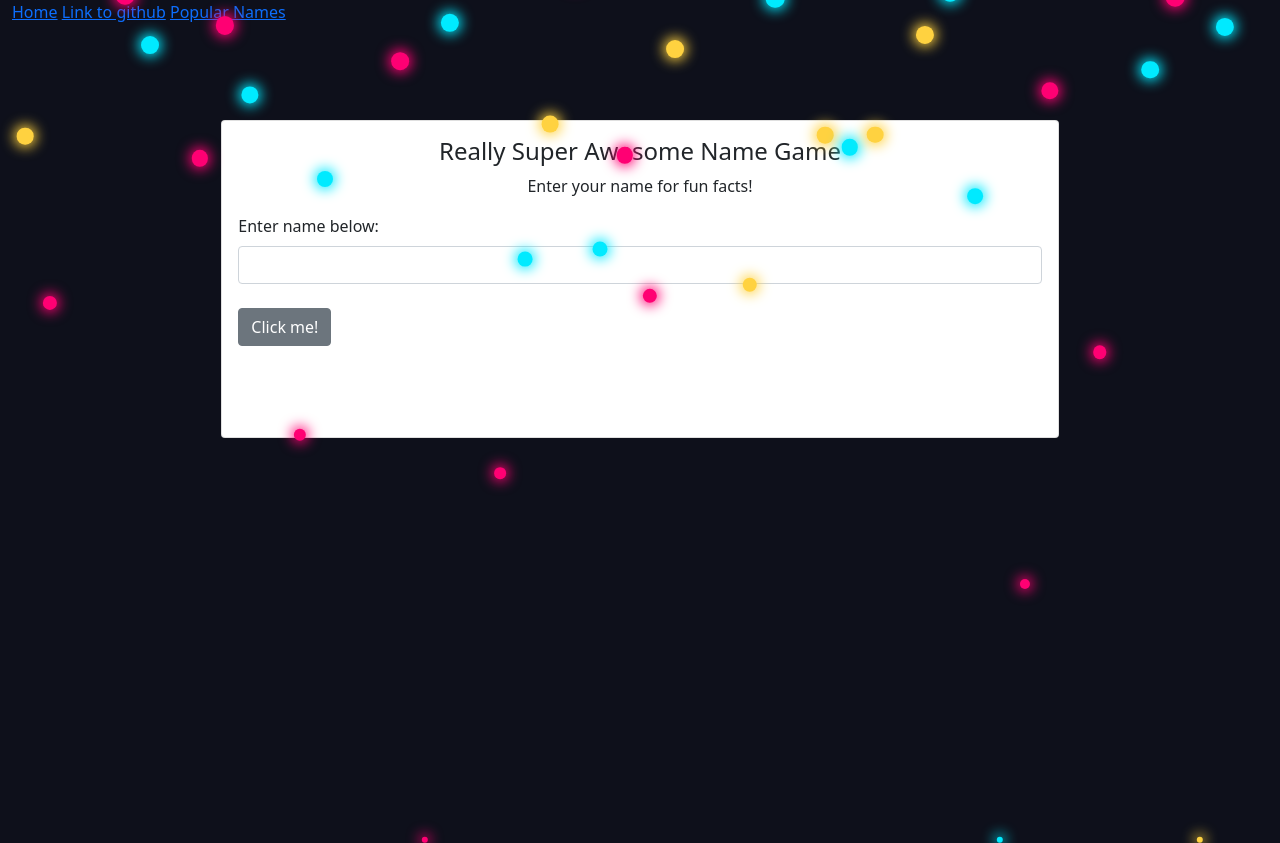
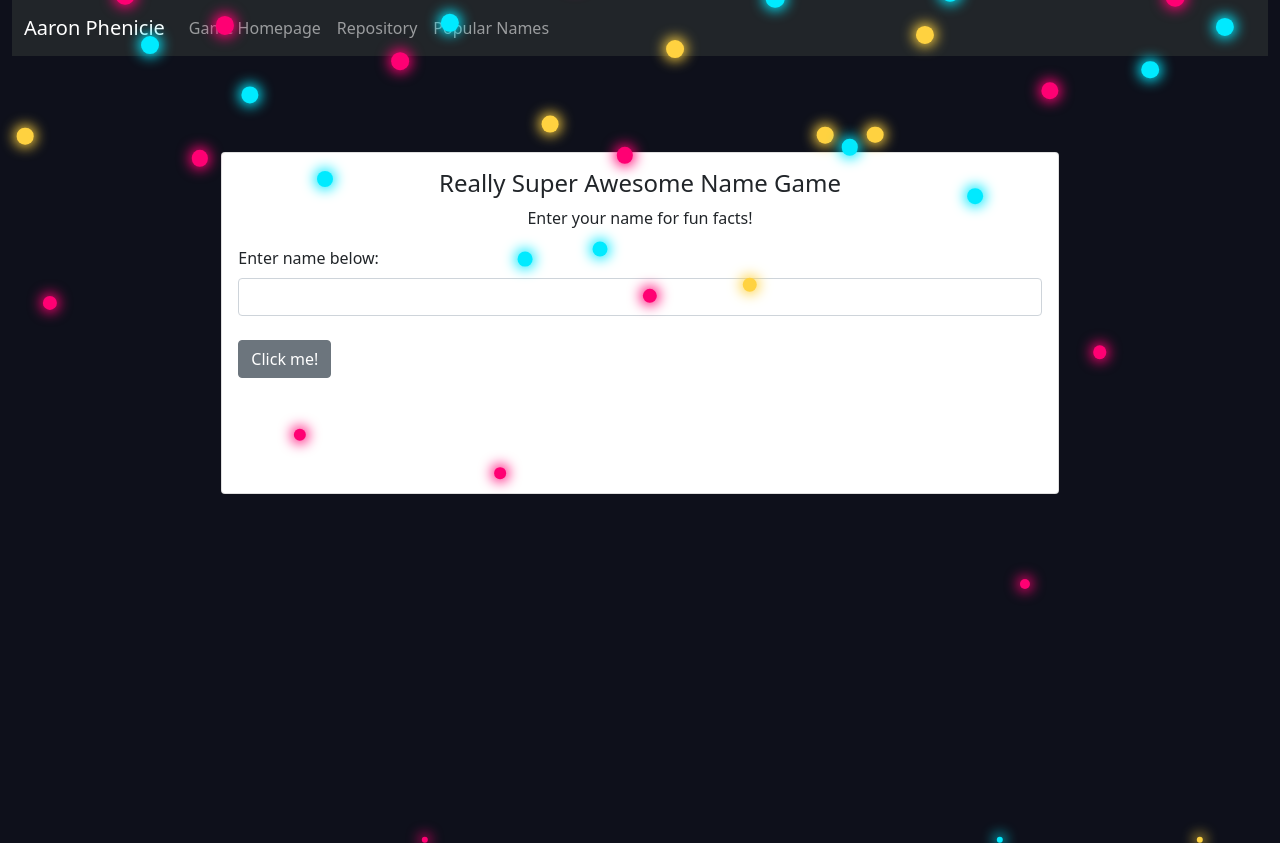
Before and after one commit to phenicieaaron/super-eureka-delta, a plain HTML site: page index.html in a window 1280 px wide. Drawn offline with nearby package versions, Linux system fonts and the light colour scheme.

Commit message:
Add files via upload

```diff
--- a/index.html
+++ b/index.html
@@ -17,11 +17,34 @@
 <div class="container-fluid">
 
   <!-- navigation bar -->
-  <div class="topnav">
+  <!-- <div class="topnav">
     <a class="active" href="https://phenicieaaron.github.io/super-eureka-delta/">Home</a>
     <a href="https://github.com/phenicieaaron/super-eureka-delta" target="_blank">Link to github</a>
     <a href="https://www.ssa.gov/oact/babynames/decades/century.html">Popular Names</a>
-  </div>
+  </div> -->
+
+  <!-- new nav bar -->
+  <nav class="navbar navbar-expand-sm bg-dark navbar-dark">
+    <div class="container-fluid">
+      <a class="navbar-brand" href="#">Aaron Phenicie</a>
+      <button class="navbar-toggler" type="button" data-bs-toggle="collapse" data-bs-target="#collapsibleNavbar">
+        <span class="navbar-toggler-icon"></span>
+      </button>
+      <div class="collapse navbar-collapse" id="collapsibleNavbar">
+        <ul class="navbar-nav">
+          <li class="nav-item">
+            <a class="nav-link" href="https://phenicieaaron.github.io/upgraded-tribble-echo/">Game Homepage</a>
+          </li>
+          <li class="nav-item">
+            <a class="nav-link" target="_blank" href="https://github.com/phenicieaaron/super-eureka-delta">Repository</a>
+          </li>
+          <li class="nav-item">
+            <a class="nav-link" target="_blank" href="https://www.ssa.gov/oact/babynames/decades/century.html">Popular Names</a>
+          </li>
+        </ul>
+      </div>
+    </div>
+  </nav>
 
 <br><br><br><br>
 <div class="col-sm-8 offset-sm-2">
@@ -44,6 +67,7 @@
 
       <br />
 
+      <br>
       <span id="coolNameFactsOutput"> </span>
       <span id="evenOrOddOutput"> </span>
       <br>
```
